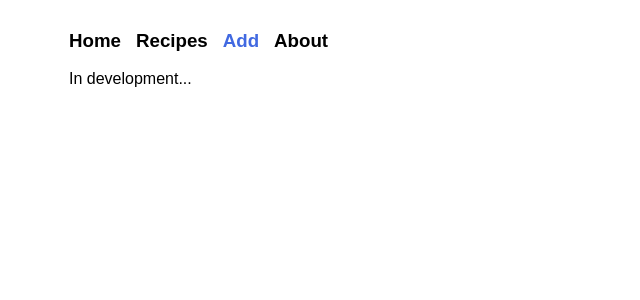
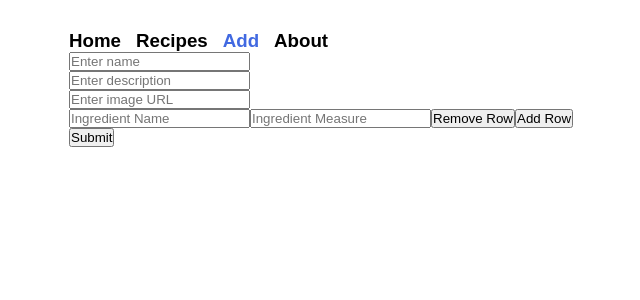
Before and after one commit to garbalau-github/next-mongodb-recipes, a Next.js app: page /add in a window 1280 px wide. Shown: the top 300 px of the page, without its empty margins (21-661 px from the left). Built offline with nearby package versions, Linux system fonts and the light colour scheme.

Commit message:
Added basic add recipe functionality

```diff
--- a/src/pages/add/index.tsx
+++ b/src/pages/add/index.tsx
@@ -1,13 +1,170 @@
+import { useState, useEffect, useReducer } from 'react';
+import { useRouter } from 'next/router';
 import Nav from '../../components/Nav';
 
-const AddRecipe = () => {
+const Add = () => {
+  const router = useRouter();
+
+  // Form Reducer
+  const formReducer = (state, event) => {
+    if (event === 'reset') {
+      return {
+        name: '',
+        description: '',
+        imageUrl: '',
+      };
+    }
+    return {
+      ...state,
+      [event.name]: event.value,
+    };
+  };
+
+  // States
+  const [inputList, setInputList] = useState([
+    { ingredientName: '', ingredientMeasure: '' },
+  ]);
+  const [formData, setFormData] = useReducer(formReducer, {});
+  const [submitting, setSubmitting] = useState(false);
+  const [recipe, setRecipe] = useState({});
+
+  const handleSubmit = async (event) => {
+    event.preventDefault();
+    setSubmitting(true);
+    setRecipe({ ...formData, ingredients: inputList });
+  };
+
+  useEffect(() => {
+    if (
+      submitting &&
+      recipe.hasOwnProperty('name') &&
+      recipe.hasOwnProperty('description')
+    ) {
+      sendDataToBackend(recipe);
+    }
+  }, [recipe]);
+
+  const sendDataToBackend = async (recipe) => {
+    // ${process.env.API_HOST}
+    const response = await fetch(`/api/add`, {
+      method: 'POST',
+      headers: {
+        'Content-Type': 'application/json',
+      },
+      body: JSON.stringify({ recipe }),
+    });
+    const data = await response.json();
+    if (data.recipe.acknowledged) {
+      setSubmitting(false);
+      alert('Recipe has been added!');
+      router.reload();
+    }
+  };
+
+  // Default Handler
+  const handleChange = (event) => {
+    const isCheckbox = event.target.type === 'checkbox';
+    setFormData({
+      name: event.target.name,
+      value: isCheckbox ? event.target.checked : event.target.value,
+    });
+  };
+
+  // Ingredients Handlers
+  const handleInputChange = (e, index) => {
+    const { name, value } = e.target;
+    const list = [...inputList];
+    list[index][name] = value;
+    setInputList(list);
+  };
+
+  const handleRemoveIngredientClick = (index) => {
+    const list = [...inputList];
+    list.splice(index, 1);
+    setInputList(list);
+  };
+
+  const handleAddIngredientClick = () => {
+    setInputList([...inputList, { ingredientName: '', ingredientMeasure: '' }]);
+  };
+
   return (
     <div className='container'>
       <Nav />
-      <br />
-      <p>In development...</p>
+      <form onSubmit={handleSubmit}>
+        <fieldset>
+          <input
+            name='name'
+            value={formData.name || ''}
+            onChange={handleChange}
+            placeholder='Enter name'
+            autoComplete='off'
+            required
+          />
+        </fieldset>
+
+        <fieldset>
+          <input
+            name='description'
+            value={formData.description || ''}
+            onChange={handleChange}
+            placeholder='Enter description'
+            autoComplete='off'
+            required
+          />
+        </fieldset>
+
+        <fieldset>
+          <input
+            name='image'
+            // value={formData.imageUrl || ''}
+            onChange={handleChange}
+            placeholder='Enter image URL'
+            autoComplete='off'
+            required
+            type='text'
+          />
+        </fieldset>
+
+        {inputList.map((inputEl, idx) => {
+          return (
+            <div style={{ display: 'flex' }} key={idx}>
+              <fieldset>
+                <input
+                  name='ingredientName'
+                  placeholder='Ingredient Name'
+                  value={inputEl.ingredientName}
+                  onChange={(e) => handleInputChange(e, idx)}
+                  autoComplete='off'
+                  required
+                />
+              </fieldset>
+              <fieldset>
+                <input
+                  name='ingredientMeasure'
+                  placeholder='Ingredient Measure'
+                  value={inputEl.ingredientMeasure}
+                  onChange={(e) => handleInputChange(e, idx)}
+                  autoComplete='off'
+                  required
+                />
+              </fieldset>
+              <div>
+                <button onClick={() => handleRemoveIngredientClick(idx)}>
+                  Remove Row
+                </button>
+                <button onClick={handleAddIngredientClick}>Add Row</button>
+              </div>
+            </div>
+          );
+        })}
+
+        <button disabled={submitting} type='submit'>
+          Submit
+        </button>
+      </form>
     </div>
   );
 };
 
-export default AddRecipe;
+export default Add;
--- /dev/null
+++ b/src/pages/api/add.ts
@@ -0,0 +1,18 @@
+import clientPromise from '../../../lib/mongodb';
+import { ObjectId } from 'mongodb';
+import { NextApiRequest, NextApiResponse } from 'next';
+
+export default async function handler(
+  req: NextApiRequest,
+  res: NextApiResponse
+) {
+  console.log(req.body);
+  const client = await clientPromise;
+  const db = client.db('recipe-db');
+
+  let recipe = await db.collection('recipes').insertOne(req.body);
+
+  recipe = JSON.parse(JSON.stringify(recipe));
+
+  res.json({ recipe: recipe });
+}
--- a/src/styles/global.styles.scss
+++ b/src/styles/global.styles.scss
@@ -64,3 +64,7 @@ h1 {
     height: 350px;
   }
 }
+
+fieldset {
+  border: none;
+}
```
Also changed, not shown: src/components/RecipesBoard.tsx (+16 -5 lines), src/interfaces/interfaces.ts (deleted, +0 -12 lines), src/pages/recipes/[id].tsx (+19 -11 lines), src/pages/recipes/index.tsx (+5 -9 lines), src/utils/isValidHttpUrl.ts (added, +11 -0 lines), public/nophoto.jpeg (added).
